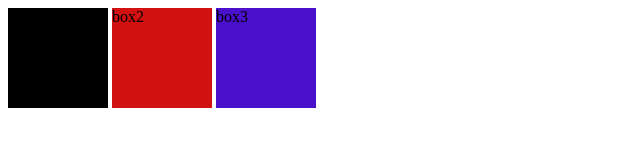
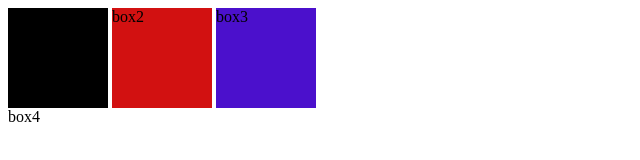
Before and after one commit to sandeep-0072/project1, a plain HTML site: page index.html in a window 1280 px wide. Shown: the full height of the page, 0-640 px from the left. Drawn offline with Linux system fonts and the light colour scheme.

Commit message:
add box4

```diff
--- a/index.html
+++ b/index.html
@@ -10,6 +10,6 @@
     <div class="box1">box1</div>
     <div class="box2">box2</div>
     <div class="box3">box3</div>
-
+    <div class="box4">box4</div>
 </body>
 </html>
```
